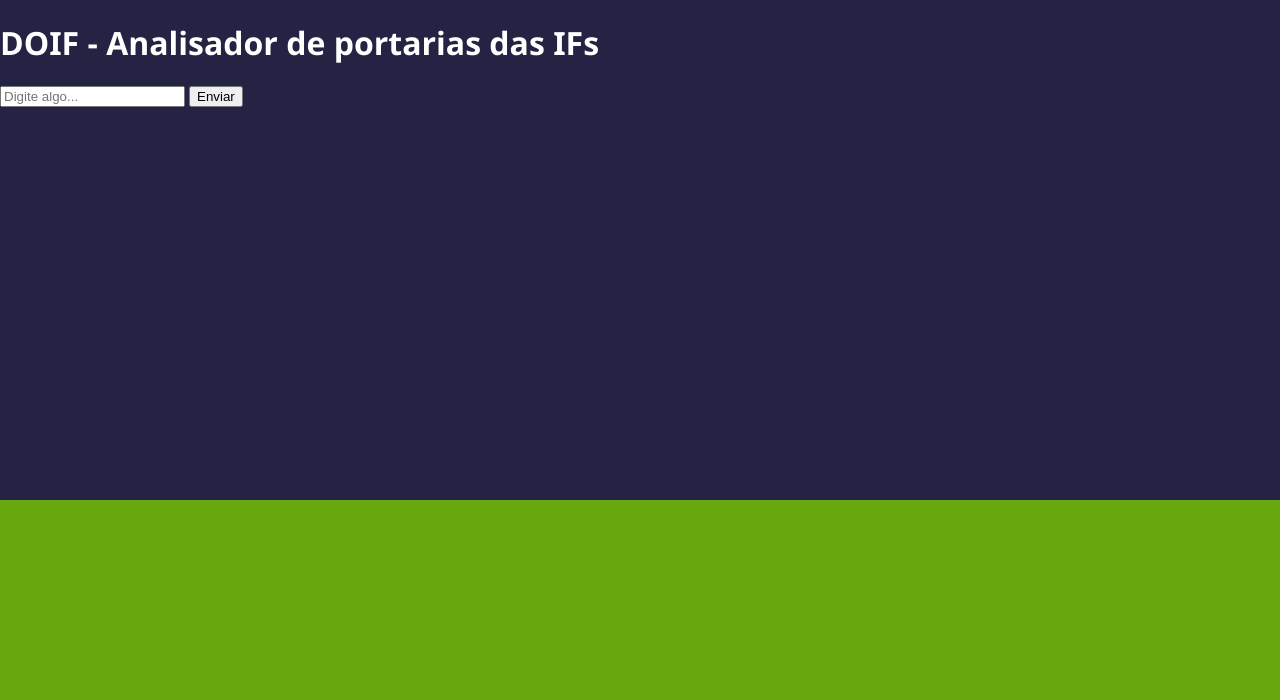
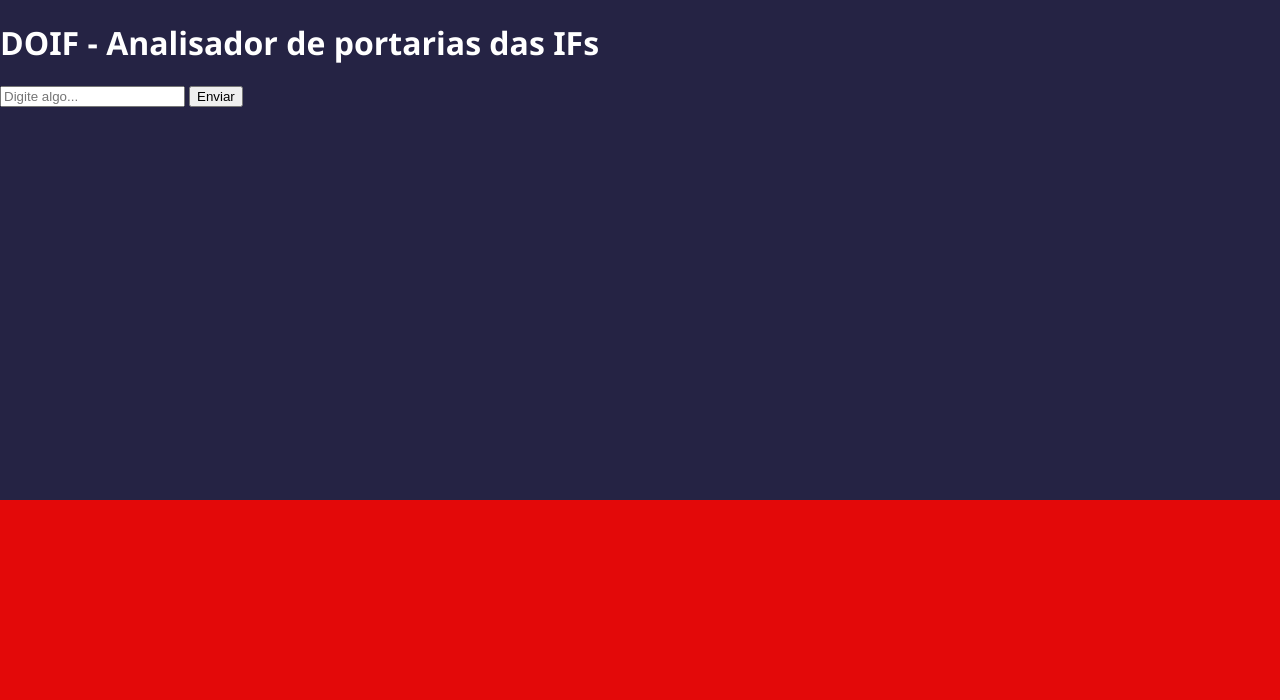
Before and after one commit to Lucasmtsoares/DOIF-Analisadorr-de-portarias, a Flask app: page / in a window 1280 px wide. Shown: the top 700 px of the page. Run offline with Flask 3, Linux system fonts and the light colour scheme.

Commit message:
test impresson [corretion][6]

```diff
--- a/api/static/basic-style.css
+++ b/api/static/basic-style.css
@@ -2,7 +2,7 @@ body{
     display: flex;
     margin: 0;
     padding: 0;
-    background-color: rgb(103, 168, 14);
+    background-color: rgb(227, 9, 9);
 }
 .container{
     width: 100%;
```
